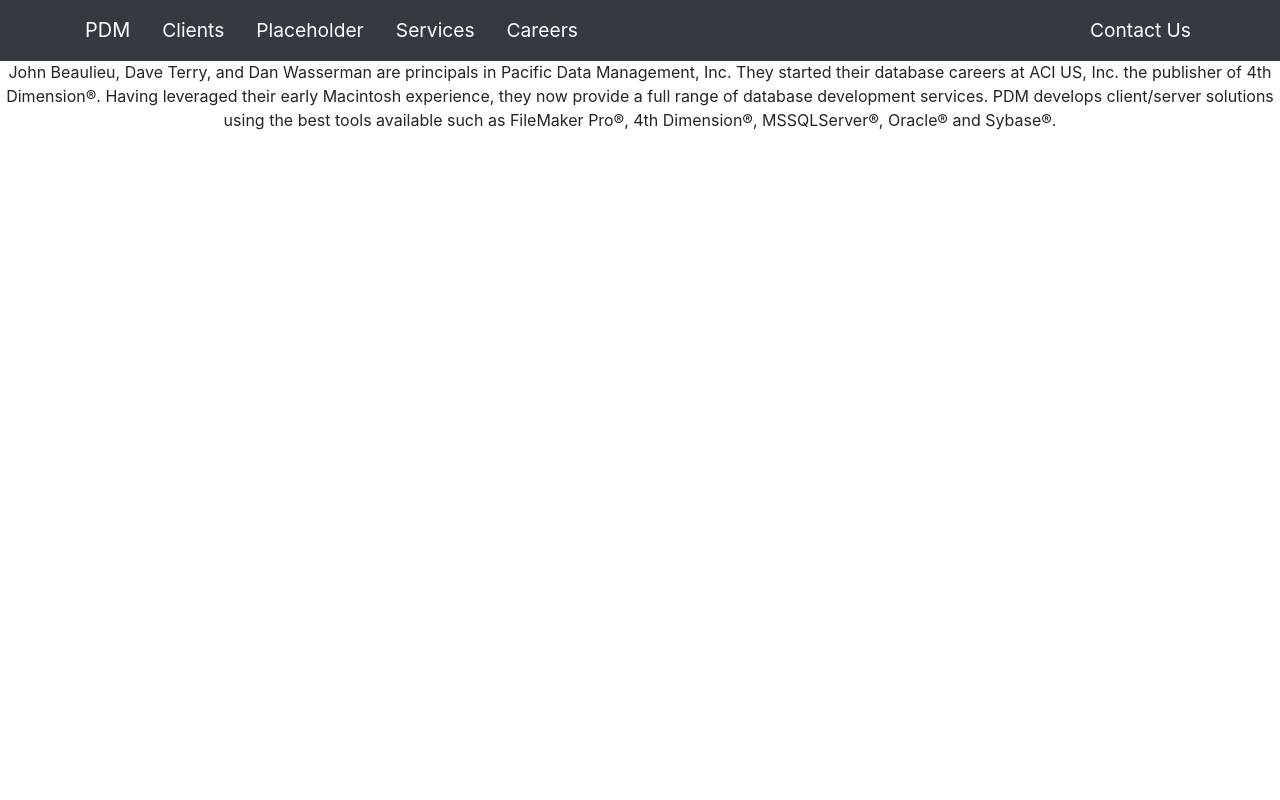
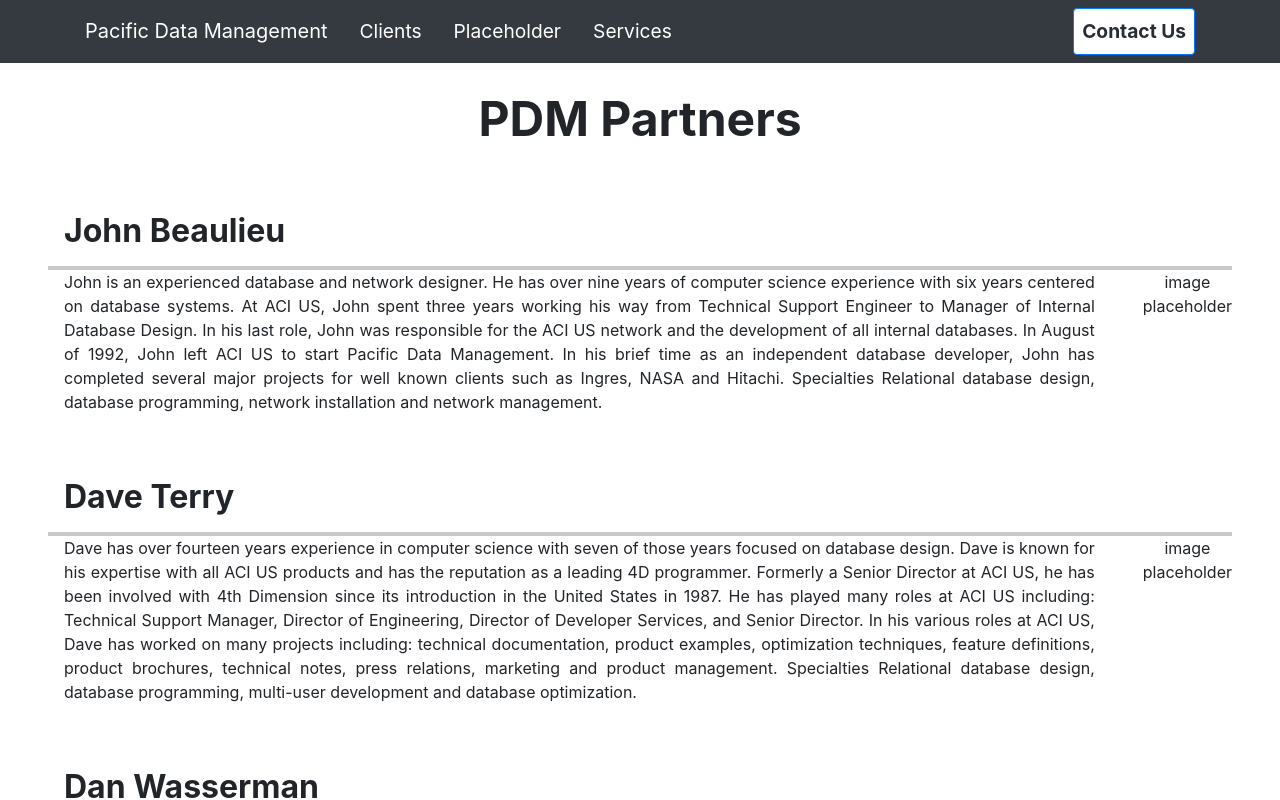
Before and after one commit to evanrittenhouse/pdm, a React (Create React App) app: page /team in a window 1280 px wide. Shown: the top 800 px of the page. Built offline with nearby package versions, Linux system fonts and the light colour scheme.

Commit message:
Employee page done barring image placeholders

```diff
--- a/src/frontend/App.tsx
+++ b/src/frontend/App.tsx
@@ -3,16 +3,12 @@
 import TeamPage from './pages/team_page';
 import HomePage from './pages/home_page';
 import { BrowserRouter as Router, Route, Routes } from 'react-router-dom';
-import { useEffect } from 'react';
+import { useEffect, useRef } from 'react';
 import './App.css';
 import './css/main.css';
 
 function App() {
   // TODO: implement paddingTop to be the height of the navBar - currently a placeholder of 20px
-  // useEffect(
-
-  //     );
-
   return (
     <div className="App">
       <Router>
--- /dev/null
+++ b/src/frontend/components/contact_modal.tsx
@@ -0,0 +1,68 @@
+import React, { useState, useRef, MouseEvent, useCallback } from 'react';
+import { Modal, Button } from 'react-bootstrap';
+
+export interface ContactModalProps {
+  shown: boolean;
+  stateFunc: Function;
+  ref: any;
+}
+
+const ContactUsModal = ({ shown, stateFunc, ref }: ContactModalProps) => {
+  const close = () => stateFunc(false);
+  const onClickOutside = (event: KeyboardEvent) => {
+    if (ref.contains(event.target)) return;
+    close();
+  };
+  const onKeyDown = (event: KeyboardEvent) => {
+    if (event.keyCode === 27) stateFunc(false);
+  };
+
+  return (
+    <Modal show={shown} ref={ref}>
+      <Modal.Header closeButton>
+        <Modal.Title>Contact Us</Modal.Title>
+      </Modal.Header>
+      <Modal.Body>
+        Tell us how we can build the perfect database structure for your business.
+        <ContactUsForm />
+      </Modal.Body>
+      <Modal.Footer>
+        <Button variant='secondary' onClick={close}>
+          Close
+        </Button>
+        <Button variant='primary' onClick={close}>
+          Send email
+        </Button>
+      </Modal.Footer>
+    </Modal>
+  );
+};
+
+const ContactUsForm = () => {
+  const handleInputChange = () => {
+    console.log('check');
+  };
+
+  return (
+    <form>
+      <label>
+        Name:
+        <input name='contact-name' type='text' onChange={handleInputChange}></input>
+      </label>
+      <label>
+        Company Name:
+        <input name='company-name' type='text' onChange={handleInputChange}></input>
+      </label>
+      <label>
+        Contact Email:
+        <input name='contact-email' type='text' onChange={handleInputChange}></input>
+      </label>
+      <label>
+        Use Case:
+        <textarea name='use-case' onChange={handleInputChange}></textarea>
+      </label>
+    </form>
+  );
+};
+
+export default ContactUsModal;
--- /dev/null
+++ b/src/frontend/components/contact_us_button.tsx
@@ -0,0 +1,39 @@
+import React, { useState, MouseEvent, useRef } from 'react';
+import ContactUsModal from './contact_modal';
+import { Button } from 'react-bootstrap';
+import '../css/main.css';
+
+// https://blog.bitsrc.io/build-a-full-featured-modal-dialog-form-with-react-651dcef6c571
+export default function ContactUsButton() {
+  const [showModal, showModalState] = useState<boolean>(false);
+  const modalRef = useRef(null);
+
+  const showModalFunc = (): void => {
+    showModalState(true);
+    toggleScrollLock();
+  };
+
+  const handleClick = (e: MouseEvent<HTMLButtonElement>): void => {
+    console.log(e.currentTarget.type);
+    showModalState(!showModal);
+
+    if (showModal === true) {
+      document.querySelector('html').classList.toggle('scroll-lock');
+    }
+  };
+
+  // const onClickOutside = (event: MouseEvent): void => {
+  //   if (showModal && modalRef!.current!.contains(event.target)) return;
+  // };
+
+  const toggleScrollLock = (): void => {
+    document.querySelector('html').classList.toggle('scroll-lock');
+  };
+
+  return (
+    <Button className='ml-auto p-2' id='contact-us-button' onClick={handleClick}>
+      Contact Us
+      <ContactUsModal shown={showModal} stateFunc={handleClick} ref={modalRef} />
+    </Button>
+  );
+}
--- /dev/null
+++ b/src/frontend/components/employee_background_index.tsx
@@ -0,0 +1,27 @@
+const john: string = `
+John is an experienced database and network designer. He has over nine years of computer science experience with six years centered on database systems. At ACI US, John spent three years working his way from Technical Support Engineer to Manager of Internal Database Design. In his last role, John was responsible for the ACI US network and the development of all internal databases.
+In August of 1992, John left ACI US to start Pacific Data Management. In his brief time as an independent database developer, John has completed several major projects for well known clients such as Ingres, NASA and Hitachi.\n
+
+Specialties\n
+Relational database design, database programming, network installation and network management.\n
+`;
+
+const dan: string = `
+A former member of the TriTech development group, Dan has been providing custom database solutions for over eight years. His experience with SQL database products, and in connecting Macintoshes to foreign host systems, makes Dan one of the most sought after client/server architects in the country. Dan is also adept at creating 4th Dimension external routines and is just as comfortable writing in Pascal or C as he is with 4D.\n
+Dan has implemented extensive Oracle Server and Sybase SQL Server systems and can work in either environment. Because of his cross platform experience, Dan has an extensive knowledge of Sybase, Ingres and Oracle DBMS systems as well as a strong working knowledge of UNIX and VMS.\n
+
+Specialties\n
+Client/Server Solutions, Oracle & Sybase Development, 4D externals, Pascal, and C.\n
+
+`;
+
+const dave: string = `
+Dave has over fourteen years experience in computer science with seven of those years focused on database design. Dave is known for his expertise with all ACI US products and has the reputation as a leading 4D programmer. Formerly a Senior Director at ACI US, he has been involved with 4th Dimension since its introduction in the United States in 1987. He has played many roles at ACI US including: Technical Support Manager, Director of Engineering, Director of Developer Services, and Senior Director.\n
+In his various roles at ACI US, Dave has worked on many projects including: technical documentation, product examples, optimization techniques, feature definitions, product brochures, technical notes, press relations, marketing and product management.\n
+
+Specialties\n
+Relational database design, database programming, multi-user development and database optimization.\n
+
+`;
+
+export { john, dan, dave };
--- /dev/null
+++ b/src/frontend/components/employee_section.tsx
@@ -0,0 +1,20 @@
+interface EmployeeSectionType {
+  name: string;
+  background?: string;
+  imageRef?: string;
+}
+
+const EmployeeSection = ({ name, background, imageRef }: EmployeeSectionType) => {
+  return (
+    <div className='d-flex flex-column m-5'>
+      <h1 className='header2 mr-auto p-3'>{name}</h1>
+      <hr className='divider-line' />
+      <div className='d-flex flex-row'>
+        <p className='text-justify pl-3 pr-5'>{background}</p>
+        <p>image placeholder</p>
+      </div>
+    </div>
+  );
+};
+
+export default EmployeeSection;
--- a/src/frontend/components/header_typing.tsx
+++ b/src/frontend/components/header_typing.tsx
@@ -8,9 +8,9 @@
 }
 
 function HeaderTyping({ string }: HeaderTypingProps) {
-  // // store a ref for the element containing the animation
+  // store a ref for the element containing the animation
   const elRef = useRef<HTMLElement>(null);
-  // // store a ref for the typed instance itself
+  // store a ref for the typed instance itself
   const typed = useRef<Typed | null>(null);
 
   useEffect(() => {
@@ -32,7 +32,7 @@
     };
   }, [string]);
 
-  return <span className="App-header" style={{ whiteSpace: 'pre' }} ref={elRef} />;
+  return <span className='App-header' style={{ whiteSpace: 'pre', width: '100%' }} ref={elRef} />;
 }
 
 export default HeaderTyping;
--- a/src/frontend/components/nav_bar.tsx
+++ b/src/frontend/components/nav_bar.tsx
@@ -1,32 +1,38 @@
-import React, { useState, useEffect, MouseEvent } from 'react';
-import { Navbar, Container, Nav } from 'react-bootstrap';
+import React, { useState, useEffect, useRef, MouseEvent } from 'react';
+import { Button, Navbar, Container, Nav } from 'react-bootstrap';
+import { useLocation } from 'react-router-dom';
+import ContactUsContainer from '../components/contact_us_button';
 import '../css/main.css';
 
 export default function NavBar() {
   // TODO: get navbar button to show if the user is on mobile
   const [state, setState] = useState<boolean>(false);
+  const location = useLocation();
+  const navRef = useRef(null);
+
+  useEffect(() => {
+    let position: string = location.pathname === '/' ? 'fixed' : 'sticky';
+    navRef.current.position = position;
+    console.log(position);
+  });
 
   const handleMouseEvent = (e: MouseEvent<HTMLButtonElement>) => setState(!state);
+  const handleClick = (e: MouseEvent<HTMLButtonElement>) => console.log('clicked');
 
   return (
-    <Navbar bg="dark" variant="dark" expand="lg" fixed="top">
+    <Navbar bg='dark' variant='dark' expand='lg' fixed='top' ref={navRef}>
       <Container>
-        <Navbar.Brand href="/">PDM</Navbar.Brand>
-        <Nav.Link className="nav-link-element" href="/clients" onMouseEnter={handleMouseEvent}>
+        <Navbar.Brand href='/'>Pacific Data Management</Navbar.Brand>
+        <Nav.Link className='nav-link-element' href='/clients' onMouseEnter={handleMouseEvent}>
           Clients
         </Nav.Link>
-        <Nav.Link className="nav-link-element" href="/team">
+        <Nav.Link className='nav-link-element' href='/team'>
           {state ? 'Team' : 'Placeholder'}
         </Nav.Link>
-        <Nav.Link className="nav-link-element" href="/services">
+        <Nav.Link className='nav-link-element' href='/services'>
           Services
         </Nav.Link>
-        <Nav.Link className="nav-link-element" href="/careers">
-          Careers
-        </Nav.Link>
-        <Nav.Link className="ml-auto p-1 nav-link-element" href="/contact">
-          Contact Us
-        </Nav.Link>
+        <ContactUsContainer />
       </Container>
     </Navbar>
   );
--- a/src/frontend/css/main.css
+++ b/src/frontend/css/main.css
@@ -1,8 +1,24 @@
-/* row and column helpers */
 html,
 body {
-  padding-top: 20px;
+  margin-top: 20px;
 }
+
+:root {
+  --main-color: #282c34;
+}
+
+.header {
+  padding-top: 30px;
+  font-weight: bold;
+  font-size: 3em;
+}
+
+.header2 {
+  padding-top: 30px;
+  font-weight: bold;
+  font-size: 2em;
+}
+
 .row {
   display: flex;
   flex-direction: row;
@@ -18,34 +34,6 @@
 }
 
 /* nav bar css */
-#nav {
-  position: sticky;
-  background-color: #282c34;
-  overflow: auto;
-  top: 0;
-  left: 0;
-  display: inline-block;
-}
-
-#nav li {
-  float: left;
-}
-
-#nav li:not(:first-child) {
-  display: block;
-  padding: 8px 15px;
-  text-decoration: none;
-  border-right: 1px solid #ccc;
-}
-
-#nav li #button-a-copy {
-  font-weight: bold;
-  font-size: 1.5em;
-  border-right: none;
-  padding-right: 1em;
-  border-right: 1px solid #ccc;
-}
-
 .nav-link-element {
   color: white;
   font-size: 1.2em;
@@ -53,18 +41,34 @@
 }
 
 .nav-link-element:hover {
-  color: #282c34;
+  color: var(--main-color);
   background-color: white;
   transition: all 0.5s ease-in-out;
 }
 
+#contact-us-button {
+  background-color: white;
+  color: var(--main-color);
+  font-weight: bold;
+  font-size: 1.2em;
+  padding-left: 20px;
+  transition: all 0.5s ease-in-out;
+}
+
+#contact-us-button:hover {
+  transform: scale(1.1);
+}
+
 /* client page css */
+/*grid-template-columns: repeat(auto-fit, minmax(240px, 1fr));*/
 .image-container {
   background-size: cover;
   padding: 4rem 2rem;
-  display: grid;
+  height: 80%;
+  width: 80%;
+  display: inline-grid;
   align-items: center;
-  grid-template-columns: repeat(auto-fit, minmax(240px, 1fr));
+  grid-template-columns: 1fr 1fr 1fr 1fr;
   grid-gap: 40px;
 }
 
@@ -76,3 +80,8 @@
 .image:hover {
   transform: scale(1.1);
 }
+
+/* employee page */
+.divider-line {
+  border-top: 3px solid #282c34;
+}
--- a/src/frontend/pages/team_page.tsx
+++ b/src/frontend/pages/team_page.tsx
@@ -1,12 +1,13 @@
+import { john, dave, dan } from '../components/employee_background_index';
+import EmployeeSection from '../components/employee_section';
+
 export default function TeamPage() {
   return (
     <div>
-      <p>
-        John Beaulieu, Dave Terry, and Dan Wasserman are principals in Pacific Data Management, Inc. They started their database careers at ACI US,
-        Inc. the publisher of 4th Dimension®. Having leveraged their early Macintosh experience, they now provide a full range of database development
-        services. PDM develops client/server solutions using the best tools available such as FileMaker Pro®, 4th Dimension®, MSSQLServer®, Oracle®
-        and Sybase®.
-      </p>
+      <h1 className='header'>PDM Partners</h1>
+      <EmployeeSection name='John Beaulieu' background={john} />
+      <EmployeeSection name='Dave Terry' background={dave} />
+      <EmployeeSection name='Dan Wasserman' background={dan} />
     </div>
   );
 }
```
Also changed, not shown: src/frontend/pages/clients_page.tsx (+11 -12 lines).
